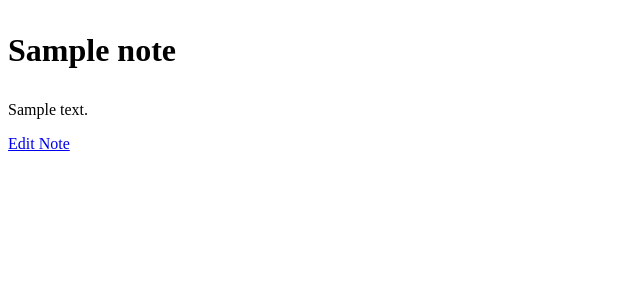
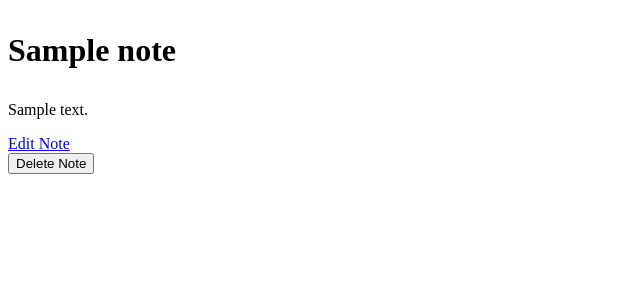
Before and after one commit to waqarHocain/note_taking_app, a Django app: page /notes/1/ in a window 1280 px wide. Shown: the part 116-416 px from the top of the page, without its empty margins (0-640 px from the left). Run offline with Django 3.2, Linux system fonts and the light colour scheme; tables that the repository leaves empty hold one stand-in row (values such as "Sample post").

Commit message:
Add view to delete note

```diff
--- a/notes/templates/notes/note_detail.html
+++ b/notes/templates/notes/note_detail.html
@@ -15,6 +15,11 @@
     <h1 id="note-head"></h1>
     <div id="note-body"></div>
     <a href="{% url 'notes:update' note.id %}">Edit Note</a>
+
+    <form method="POST" action="{% url 'notes:delete'  note.id %}">
+        {% csrf_token %}
+        <button>Delete Note</button>
+    </form>
 </div>
 
 {% endblock %}
--- a/notes/urls.py
+++ b/notes/urls.py
@@ -6,6 +6,7 @@ from .views import (
     ListNotesView,
     DetailNoteView,
     UpdateNoteView,
+    DeleteNoteView,
 )
 
 app_name = "notes"
@@ -15,4 +16,5 @@ urlpatterns = [
     path("notes/", ListNotesView.as_view(), name="list"),
     path("notes/<int:pk>/", DetailNoteView.as_view(), name="detail"),
     path("notes/update/<int:pk>/", UpdateNoteView.as_view(), name="update"),
+    path("notes/delete/<int:pk>/", DeleteNoteView.as_view(), name="delete"),
 ]
--- a/notes/views.py
+++ b/notes/views.py
@@ -1,6 +1,7 @@
+from django.urls import reverse_lazy
 from django.views.generic import TemplateView
 from django.views.generic.detail import DetailView
-from django.views.generic.edit import CreateView, UpdateView
+from django.views.generic.edit import CreateView, UpdateView, DeleteView
 from django.views.generic.list import ListView
 
 from .forms import NoteForm
@@ -37,3 +38,8 @@ class UpdateNoteView(UpdateView):
         context = super().get_context_data(**kwargs)
         context["update"] = True
         return context
+
+
+class DeleteNoteView(DeleteView):
+    model = Note
+    success_url = reverse_lazy("notes:list")
```
Also changed, not shown: notes/tests/test_views.py (+19 -0 lines).
